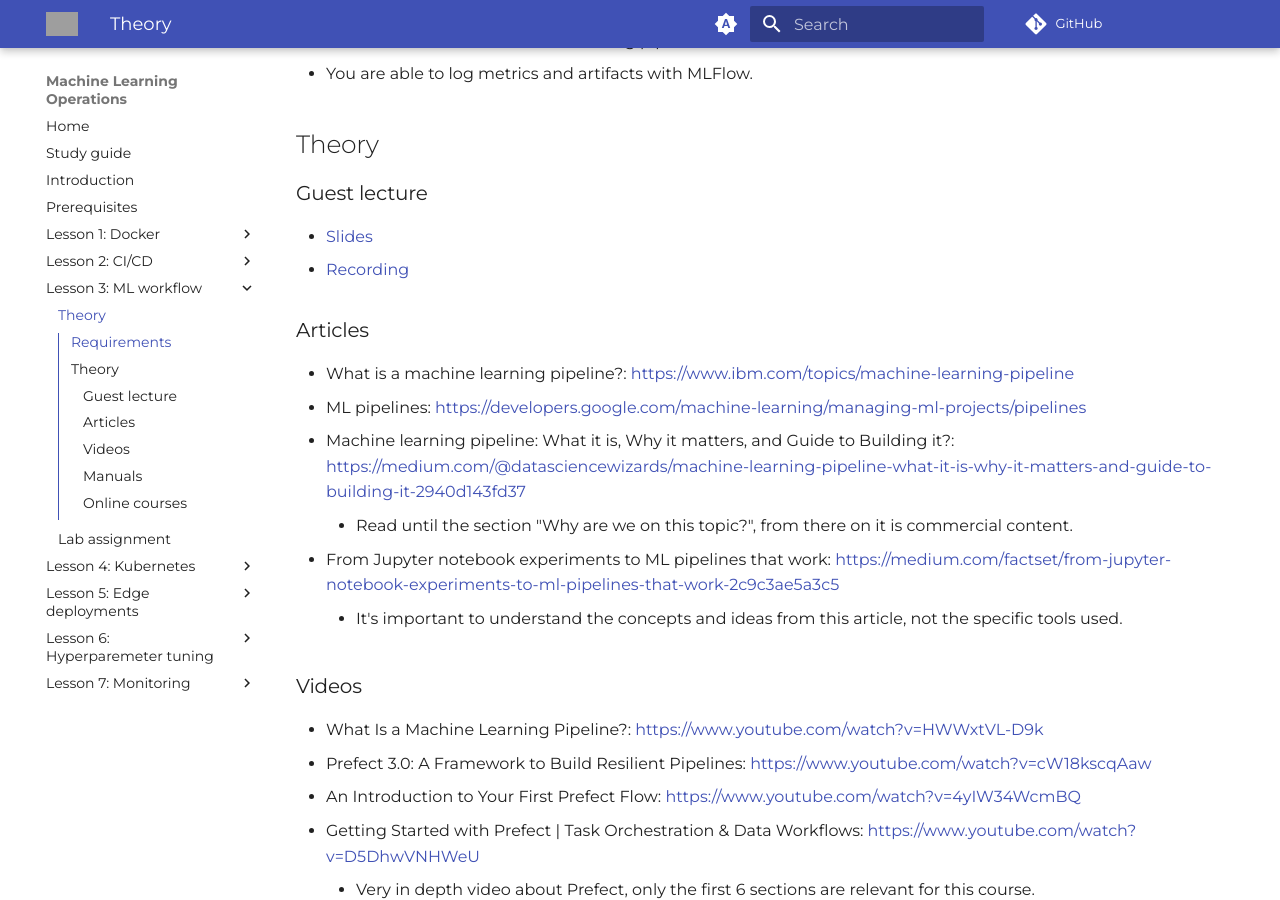
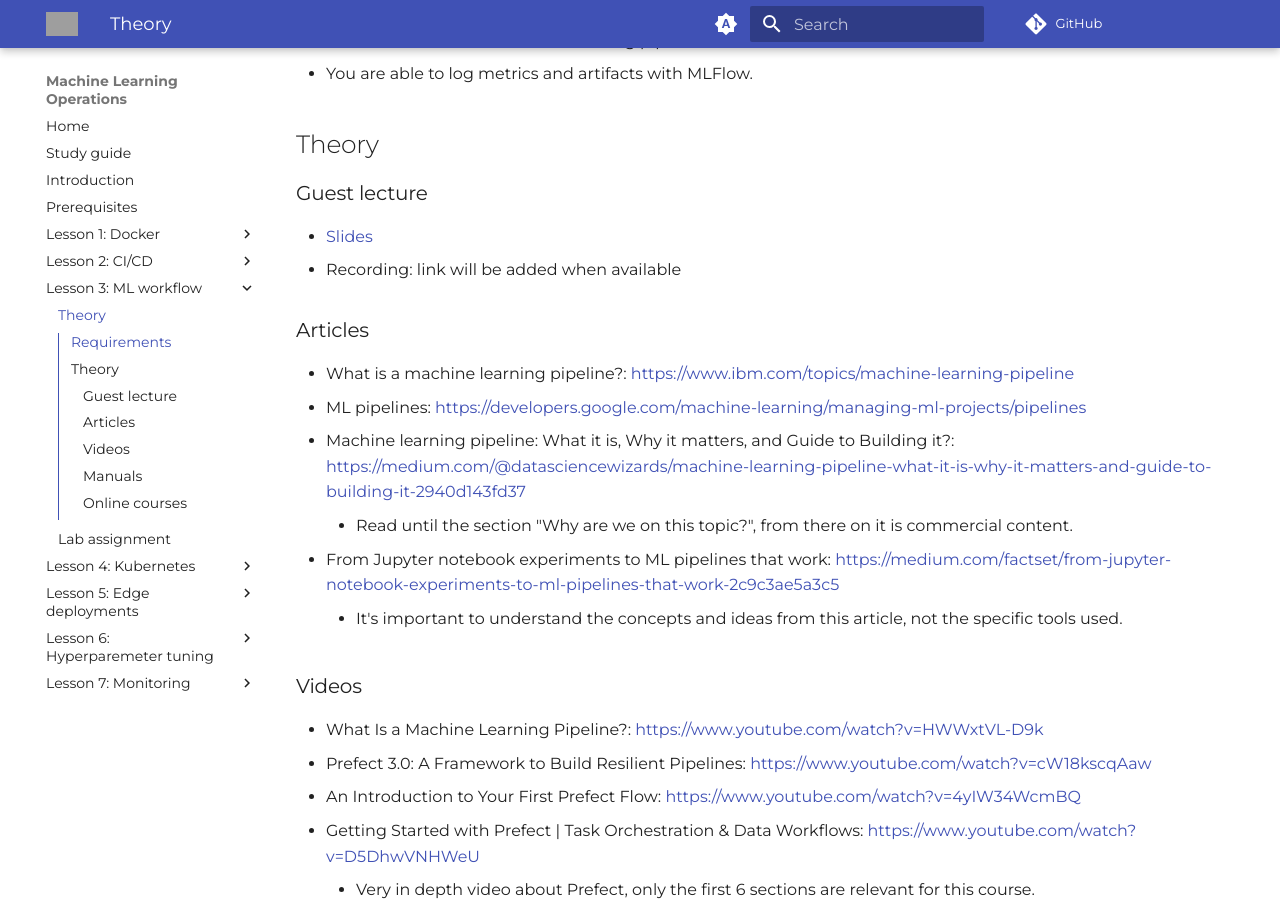
Before and after one commit to HOGENT-MLOps/mlops-slides, an MkDocs documentation site: the page built from docs/03-ml-workflow.md, in a window 1280 px wide and 900 px high, scrolled down 413 px. Built offline with MkDocs 1.6.1 and Material for MkDocs 9.7.7, drawn with Linux system fonts in a browser that asks for light colours; comment, search, counter and statistics services are not loaded; grey boxes are pictures that could not be loaded.

Commit message:
Remove recording of guest lecture from lab 3

```diff
--- a/docs/03-ml-workflow.md
+++ b/docs/03-ml-workflow.md
@@ -15,7 +15,7 @@
 ### Guest lecture
 
 -   [Slides](./assets/03/03-ml-workflow.pdf)
--   [Recording](https://hogent.cloud.panopto.eu/Panopto/Pages/Viewer.aspx?id=0f6fe5ff-562a-43bd-b356-b20900878950)
+-   Recording: link will be added when available
 
 ### Articles
 
```
